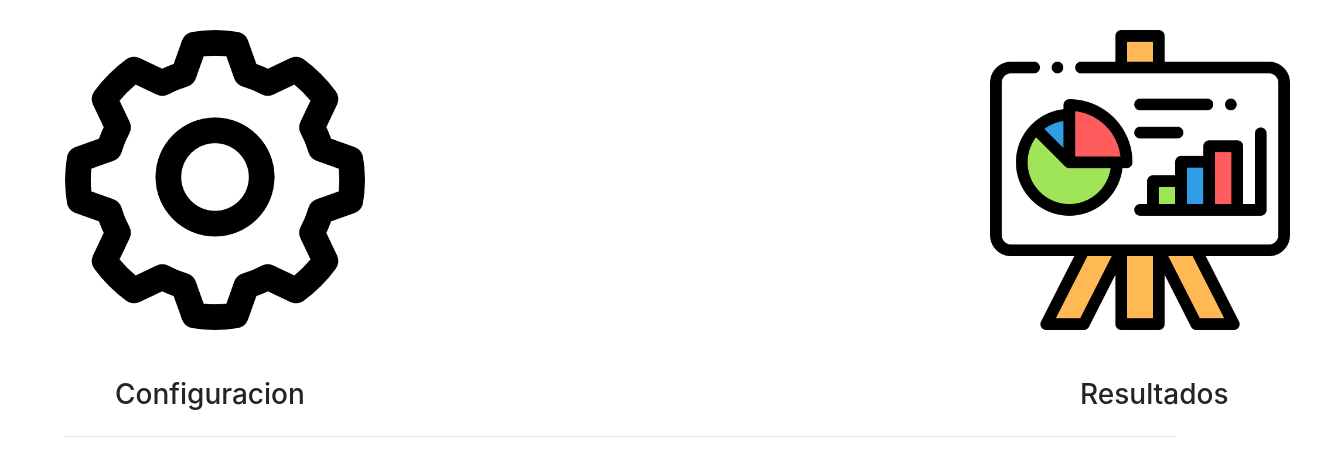
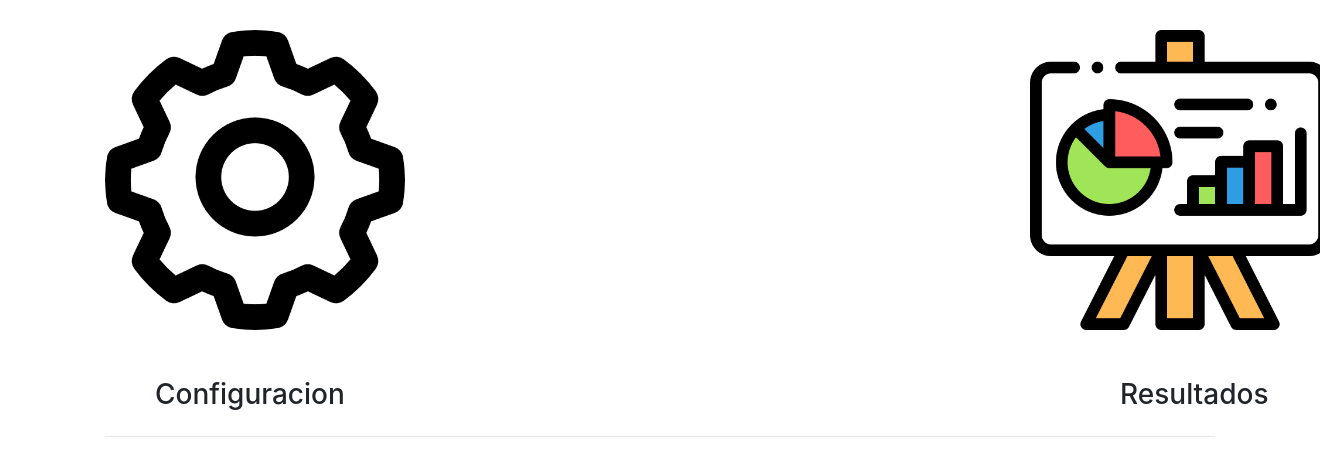
Before and after one commit to dova3187/sistema-de-encuestas, a PHP site: page /administrador/indexconfi.php in a window 1320 px wide; the page is wider, and only the part inside the window is pictured. Shown: the part 56-532 px from the top of that part. Run offline with PHP 8.4, Linux system fonts and the light colour scheme; a user stored in the database is signed in; data comes from the database, SQL or seed files in the repository.

Commit message:
Update indexconfi.php

```diff
--- a/administrador/indexconfi.php
+++ b/administrador/indexconfi.php
@@ -71,7 +71,7 @@
   </nav>
 
 	<!-- Content Section -->
-	<div class="container" style="margin-top: 30px; margin-left:50px">
+	<div class="container" style="margin-top: 30px">
 	    <div class="row">
 	        <div class="col-md-12 row">
 	        	<div class="col-md-10 col-xs-12">
```
